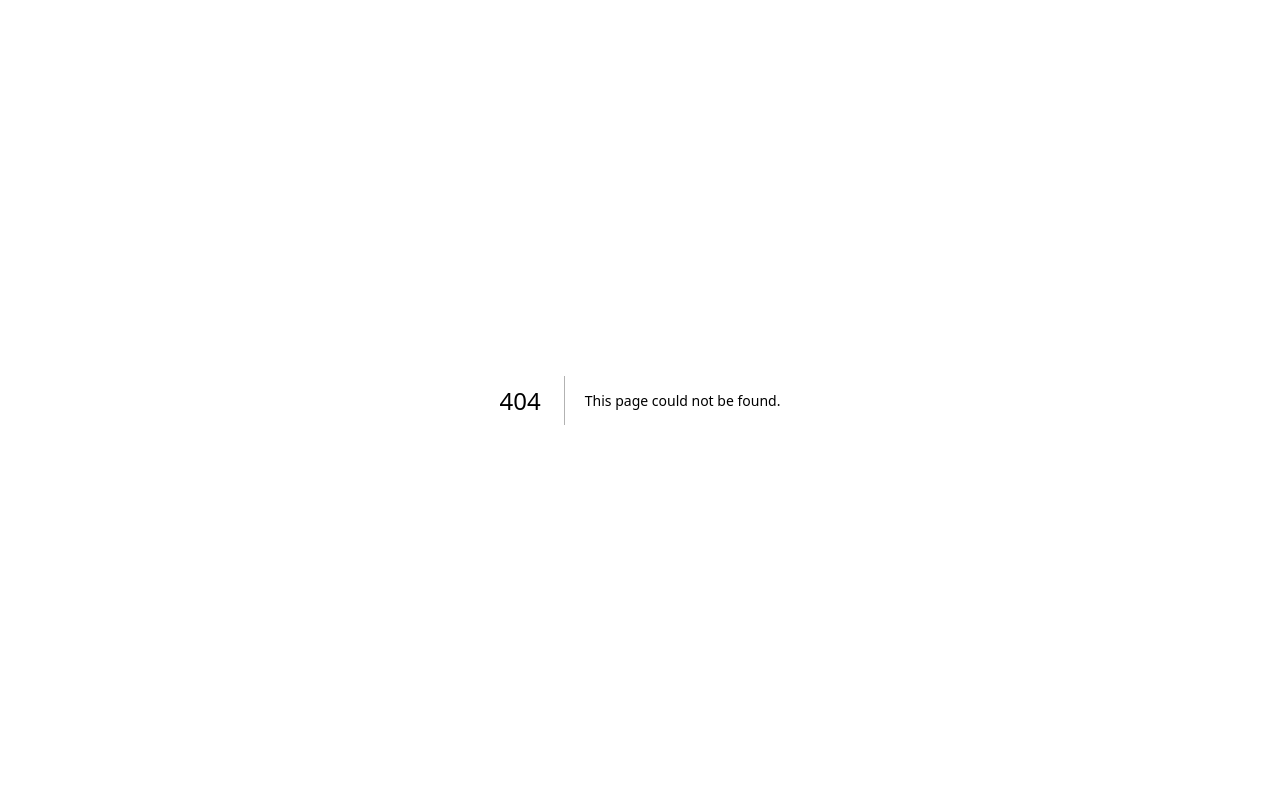
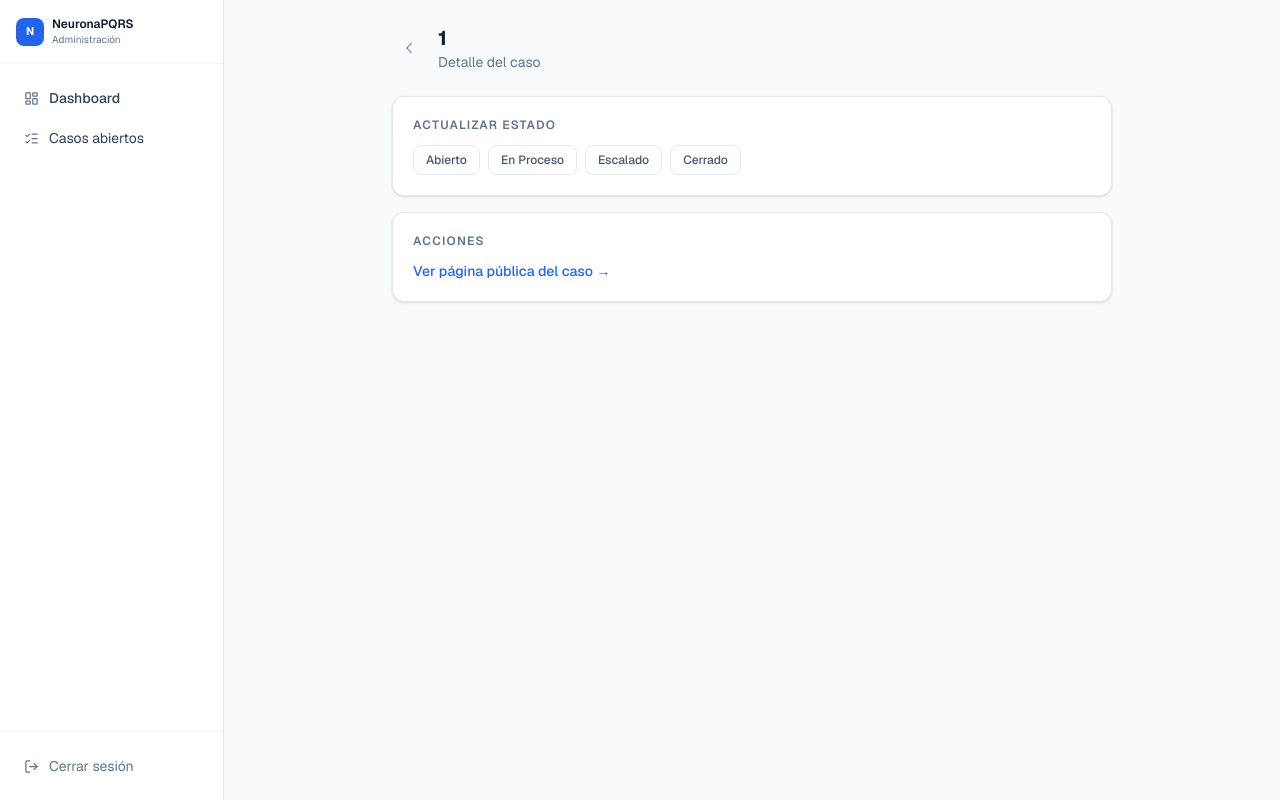
Before and after one commit to Bdavid117/NeuronaPQRS, a Next.js app in the folder apps/web/: page /admin/cases/1 in a window 1280 px wide. Before the commit this address had no page. Built offline with nearby package versions, Linux system fonts and the light colour scheme.

Commit message:
feat: admin case detail page with status updater

```diff
--- /dev/null
+++ b/apps/web/src/app/admin/cases/[radicado]/page.tsx
@@ -0,0 +1,95 @@
+"use client";
+
+import { useState, use } from "react";
+import Link from "next/link";
+import { ChevronLeft } from "lucide-react";
+
+const ESTADOS = ["abierto", "en_proceso", "escalado", "cerrado"];
+
+export default function AdminCaseDetail({ params }: { params: Promise<{ radicado: string }> }) {
+  const { radicado } = use(params);
+  const [estado, setEstado] = useState("");
+  const [saving, setSaving] = useState(false);
+  const [saved, setSaved] = useState(false);
+  const [saveError, setSaveError] = useState<string | null>(null);
+
+  async function handleStatusChange(newEstado: string) {
+    setSaving(true);
+    setSaved(false);
+    setSaveError(null);
+    try {
+      const res = await fetch(`/api/admin/cases/${radicado}`, {
+        method: "PATCH",
+        headers: { "Content-Type": "application/json" },
+        body: JSON.stringify({ estado: newEstado }),
+      });
+      if (res.ok) {
+        setEstado(newEstado);
+        setSaved(true);
+        setTimeout(() => setSaved(false), 2000);
+      } else {
+        setSaveError("Error al actualizar el estado. Intenta de nuevo.");
+      }
+    } catch {
+      setSaveError("Error de conexión.");
+    } finally {
+      setSaving(false);
+    }
+  }
+
+  return (
+    <div className="p-6 max-w-3xl mx-auto">
+      <div className="mb-6 flex items-center gap-3">
+        <Link
+          href="/admin"
+          aria-label="Volver al dashboard"
+          className="p-2 rounded-lg text-slate-400 hover:text-slate-600 hover:bg-slate-100 transition-colors"
+        >
+          <ChevronLeft size={18} />
+        </Link>
+        <div>
+          <h1 className="text-xl font-bold text-slate-900">{radicado}</h1>
+          <p className="text-sm text-slate-500">Detalle del caso</p>
+        </div>
+      </div>
+
+      {/* Status changer */}
+      <div className="bg-white rounded-xl border border-slate-200 shadow-sm p-5 mb-4">
+        <h2 className="text-xs font-semibold text-slate-500 uppercase tracking-widest mb-3">Actualizar estado</h2>
+        <div className="flex gap-2 flex-wrap">
+          {ESTADOS.map((e) => (
+            <button
+              key={e}
+              onClick={() => handleStatusChange(e)}
+              disabled={saving || estado === e}
+              className={`px-3 py-1.5 rounded-lg text-xs font-medium transition-colors border capitalize ${
+                estado === e
+                  ? "bg-primary-600 text-white border-primary-600"
+                  : "bg-white text-slate-600 border-slate-200 hover:bg-slate-50"
+              }`}
+            >
+              {e.replace(/_/g, " ")}
+            </button>
+          ))}
+        </div>
+        {saved && <p className="text-xs text-green-600 mt-2">✓ Estado actualizado</p>}
+        {saving && <p className="text-xs text-slate-400 mt-2">Guardando…</p>}
+        {saveError && <p className="text-xs text-red-500 mt-2">{saveError}</p>}
+      </div>
+
+      {/* Links */}
+      <div className="bg-white rounded-xl border border-slate-200 shadow-sm p-5">
+        <h2 className="text-xs font-semibold text-slate-500 uppercase tracking-widest mb-3">Acciones</h2>
+        <div className="space-y-2">
+          <Link
+            href={`/r/${radicado}`}
+            target="_blank"
+            className="flex items-center gap-2 text-sm text-primary-600 hover:text-primary-700 font-medium"
+          >
+            Ver página pública del caso →
+          </Link>
+        </div>
+      </div>
+    </div>
+  );
+}
--- /dev/null
+++ b/apps/web/src/app/api/admin/cases/[radicado]/route.ts
@@ -0,0 +1,27 @@
+import { NextResponse } from "next/server";
+import type { NextRequest } from "next/server";
+import { cookies } from "next/headers";
+
+const API_URL = process.env.NEXT_PUBLIC_API_URL ?? "http://localhost:8000";
+
+export async function PATCH(
+  request: NextRequest,
+  { params }: { params: Promise<{ radicado: string }> }
+) {
+  const { radicado } = await params;
+  const cookieStore = await cookies();
+  const token = cookieStore.get("pae_admin_token")?.value ?? "";
+  const body = await request.json();
+
+  const res = await fetch(`${API_URL}/admin/cases/${radicado}/status`, {
+    method: "PATCH",
+    headers: {
+      "Content-Type": "application/json",
+      Authorization: `Bearer ${token}`,
+    },
+    body: JSON.stringify(body),
+  });
+
+  const data = await res.json();
+  return NextResponse.json(data, { status: res.status });
+}
```
